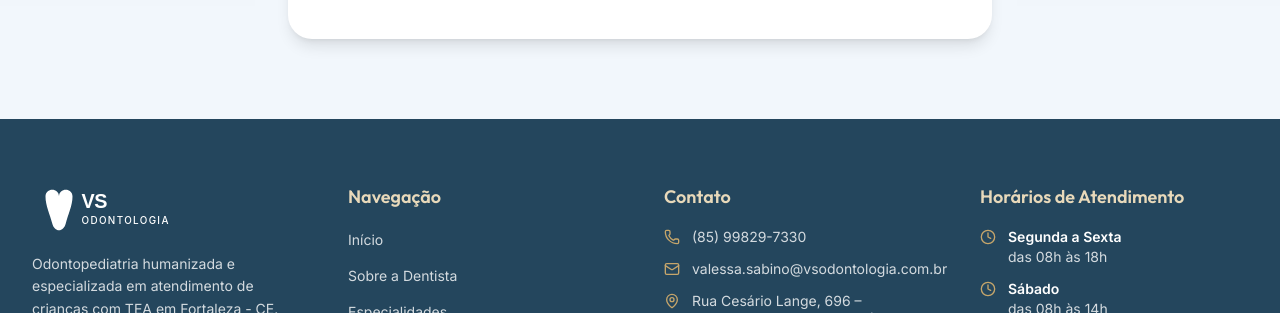
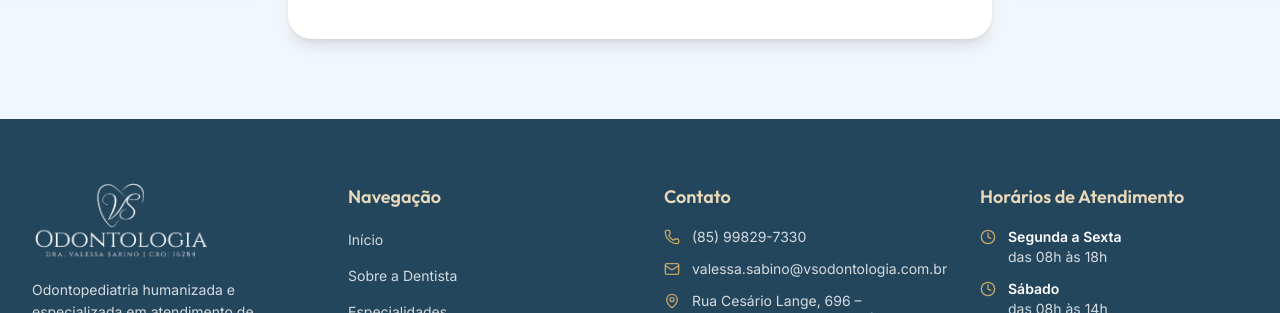
Before and after one commit to lucaspereirace94/vs-odontologia, a Next.js app: page / in a window 1280 px wide. Shown: the part 8885-9198 px from the top of the page. Built offline with nearby package versions, Linux system fonts and the light colour scheme.

Commit message:
Adiciona selo de verificação DentMap no rodapé

```diff
--- a/src/components/layout/Footer.tsx
+++ b/src/components/layout/Footer.tsx
@@ -12,7 +12,7 @@ export default function Footer() {
           {/* Coluna 1: Logo e Descrição */}
           <div className="space-y-4">
             <Image
-              src="/brand/logo.svg"
+              src="/brand/logo.png"
               alt={`Logotipo ${clinicConfig.name}`}
               width={180}
               height={54}
```
